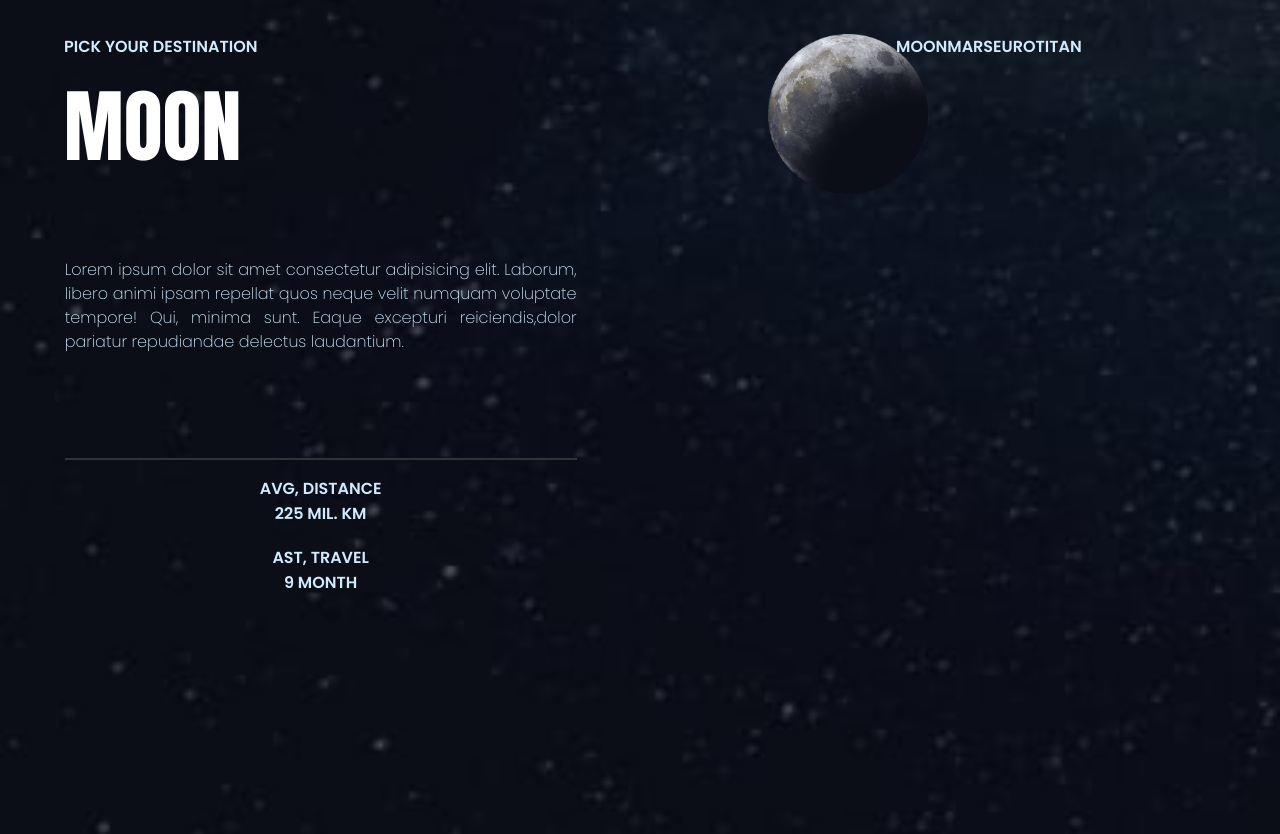
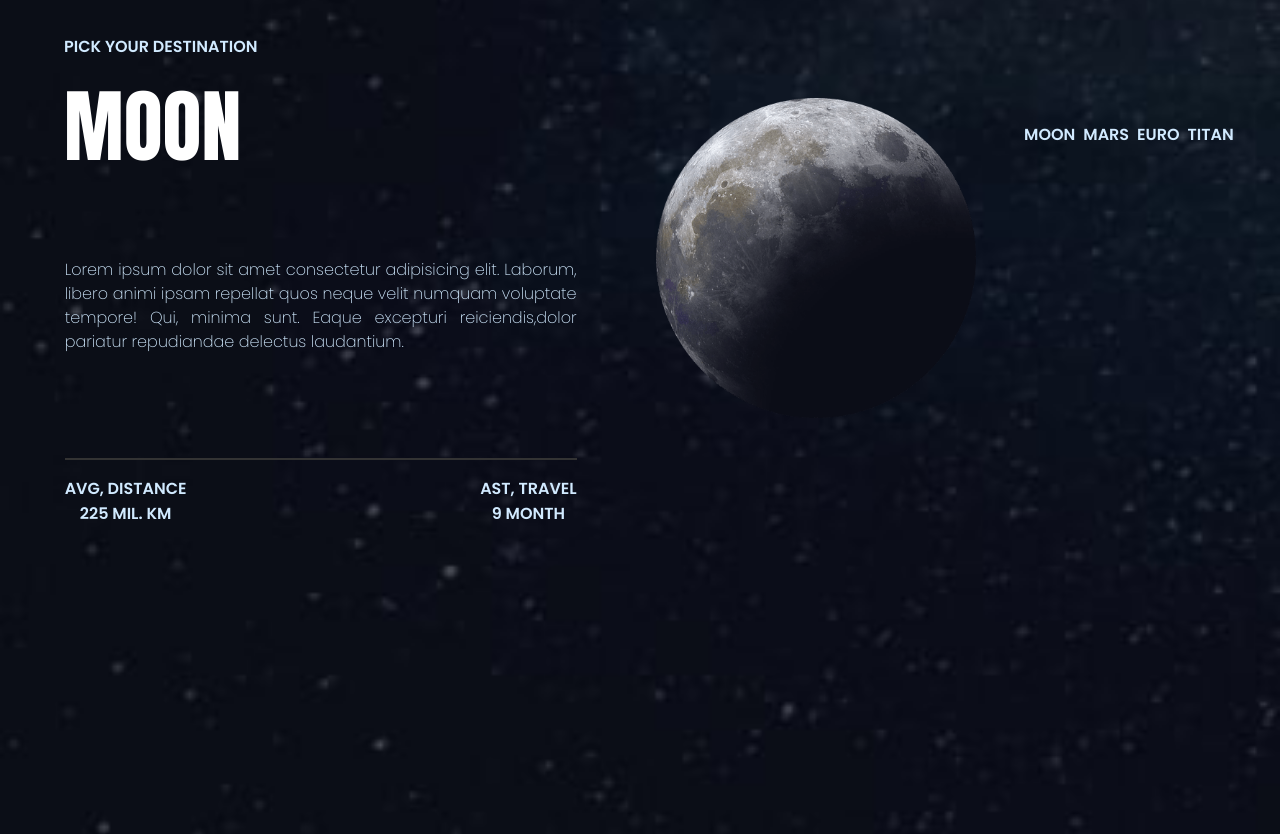
Before and after one commit to iambenkis/space-tourism, a plain HTML site: page index.html in a window 1280 px wide. Both pictures are taken after a click on the link "DESTINATION". Shown: the part 78-912 px from the top of the page. Drawn offline with Linux system fonts and the light colour scheme.

Commit message:
adjustement made

```diff
--- a/index.html
+++ b/index.html
@@ -169,34 +169,57 @@
                 </div>
 
                 <div class="show-detail details">
+
+                    <div>
                         <h5>AVG, DISTANCE</h5>
                         <h3>225 MIL. KM</h3>
+                    </div>
 
+                    <div>
                         <h5>AST, TRAVEL</h5>
                         <h3>9 MONTH</h3>
                     </div>
+
+                </div>
                 <div class="details">
+
+                    <div>
                         <h5>AVG, DISTANCE</h5>
                         <h3>56 MIL. KM</h3>
+                    </div>
 
+                    <div>
                         <h5>AST, TRAVEL</h5>
                         <h3>12 MONTH</h3>
                     </div>
 
+                </div>
+
                 <div class="details">
+                    <div>
                         <h5>AVG, DISTANCE</h5>
                         <h3>455 MIL. KM</h3>
+                    </div>
 
+                    <div>
                         <h5>AST, TRAVEL</h5>
                         <h3>16 MONTH</h3>
                     </div>
 
+                </div>
+
                 <div class="details">
+
+                    <div>
                         <h5>AVG, DISTANCE</h5>
                         <h3>2 279 MIL. KM</h3>
+                    </div>
 
+                    <div>
                         <h5>AST, TRAVEL</h5>
                         <h3>18 MONTH</h3>
+                    </div>
+
                 </div>
 
         </main>
--- a/style.css
+++ b/style.css
@@ -457,7 +457,7 @@ header .navbar ul a{
 .crew-image {
     position: absolute;
     left: 60%;
-    bottom: 0%;
+    bottom: 15%;
 }
 
 .crew-image img{
@@ -481,7 +481,13 @@ header .navbar ul a{
 }
 .destination .nav-dest{
     position: absolute;
-    left: 70%;
+    left: 80%;
+    top: 25%;
+    display: flex;
+}
+
+.destination .nav-dest h4{
+    margin-right: .5rem;
 }
 
 .destination h2{
@@ -504,7 +510,8 @@ header .navbar ul a{
     left: 3.8%;
     top: 65%;
     width: 40%;
-
+    display: flex;
+    justify-content: space-between;
 }
 
 
@@ -513,4 +520,11 @@ header .navbar ul a{
     left: 5%;
 }
 
+.dest img{
+    width: 20rem;
+    height: 20rem;
+    margin-top: 4rem;
+    margin-left: -7rem;
 }
+
+}
```
Lines whose indentation alone changed are shown as unchanged.
